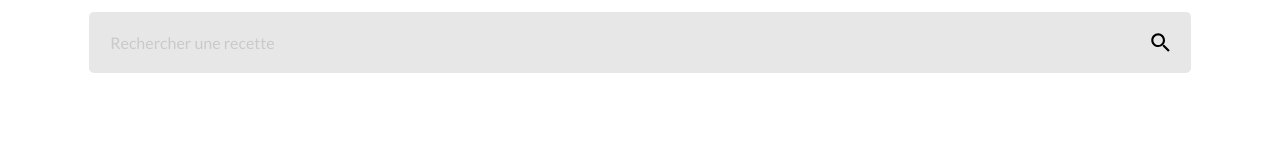
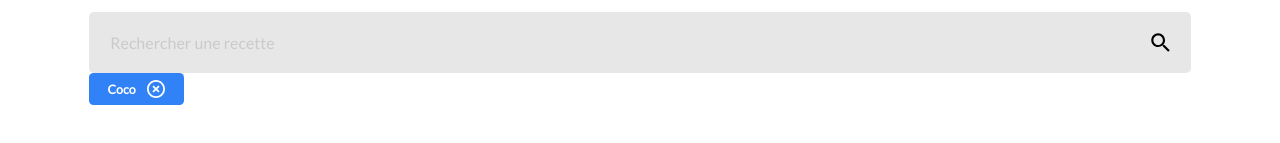
Before and after one commit to MasterCodeDevelop/MohamedAliElhamech_P7_18102022, a website: page index.html in a window 1280 px wide. Shown: the part 123-266 px from the top of the page. Drawn offline with Linux system fonts and the light colour scheme.

Commit message:
tags (HTML/SVG/CSS)

```diff
--- a/index.html
+++ b/index.html
@@ -18,9 +18,18 @@
         <!--==== SEARCH ====-->
         <div class="search-bar">
             <label for="search" class="search-label">
-                <img src="./src/svg/magnifying-glass.svg" alt="">
+                <img src="./src/svg/magnifying-glass.svg" alt="magnifying-glass">
             </label>
             <input id="search" name="search" class="search-input" type="text" placeholder="Rechercher une recette">
+        </div>
+        <!--==== TAGS ====-->
+        <div id="tags" class="tags">
+            <div class="tag ingredient">
+                <span>Coco</span>
+                <button class="tag-remove" type="button" title="remove coco">
+                    <img src="./src/svg/close.svg" alt="close" class="tag-remove__icon">
+                </button>
+            </div>
         </div>
     </header>
 </body>
--- a/src/scss/abstracts/_variables.scss
+++ b/src/scss/abstracts/_variables.scss
@@ -3,6 +3,10 @@
     --clr-red: #D04F4F;
     --clr-grey: #e7e7e7;
     --clr-black: #000;
+    --clr-white: #fff;
+    --clr-blue: #3282F7;
+    --clr-green: #68D9A4;
+    --clr-orangered: #ED6454;
 
     --res-width: calc(100vw/1440);
     --res-height: calc(100vh/1024);
@@ -14,6 +18,11 @@
 $clr-red: var(--clr-red);
 $clr-grey: var(--clr-grey);
 $clr-black: var(--clr-black);
+$clr-white: var(--clr-white);
+$clr-blue: var(--clr-blue);
+$clr-green: var(--clr-green);
+$clr-orangered: var(--clr-orangered);
+
 
 //####### responsive #######
 $res-height : var(--res-height);
--- /dev/null
+++ b/src/scss/components/_tags.scss
@@ -0,0 +1,42 @@
+/*====================== tags ======================*/
+.tags {
+    display: flex;
+    flex-wrap: wrap;
+    gap: width(15) width(15);
+    margin-bottom: width(15);
+}
+.tag {
+    display: flex;
+    justify-content: space-between;
+    align-items: center;
+    gap: width(13);
+    color: $clr-white;
+    font-family: 'Lato';
+    font-weight: 700;
+    padding: width(8) width(21);
+    border-radius: width(5);
+    span {
+        font-size: size(14);
+        font-weight: 700;
+    }
+    &.ingredient {
+        background-color: $clr-blue;
+    }
+    &.appliance {
+        background-color: $clr-green;
+    }
+    &.ustensil {
+        background-color: $clr-orangered;
+    }
+    &-remove {
+        display: contents;
+        border: none;
+        outline: none;
+        cursor: pointer;
+
+        &, &__icon {
+            width: width(20);
+            height: width(20);
+        }
+    }
+}
--- a/src/scss/index.scss
+++ b/src/scss/index.scss
@@ -8,6 +8,7 @@
 
 /*|||||||||||||||||||||| COMPONENTS ||||||||||||||||||||||*/
 @import './components/search';
+@import './components/tags';
 
 /*|||||||||||||||||||||| LAYOUTS ||||||||||||||||||||||*/
 @import './layouts/header';
```
Also changed, not shown: src/css/style.css, src/svg/close.svg (added), 1 other file.
